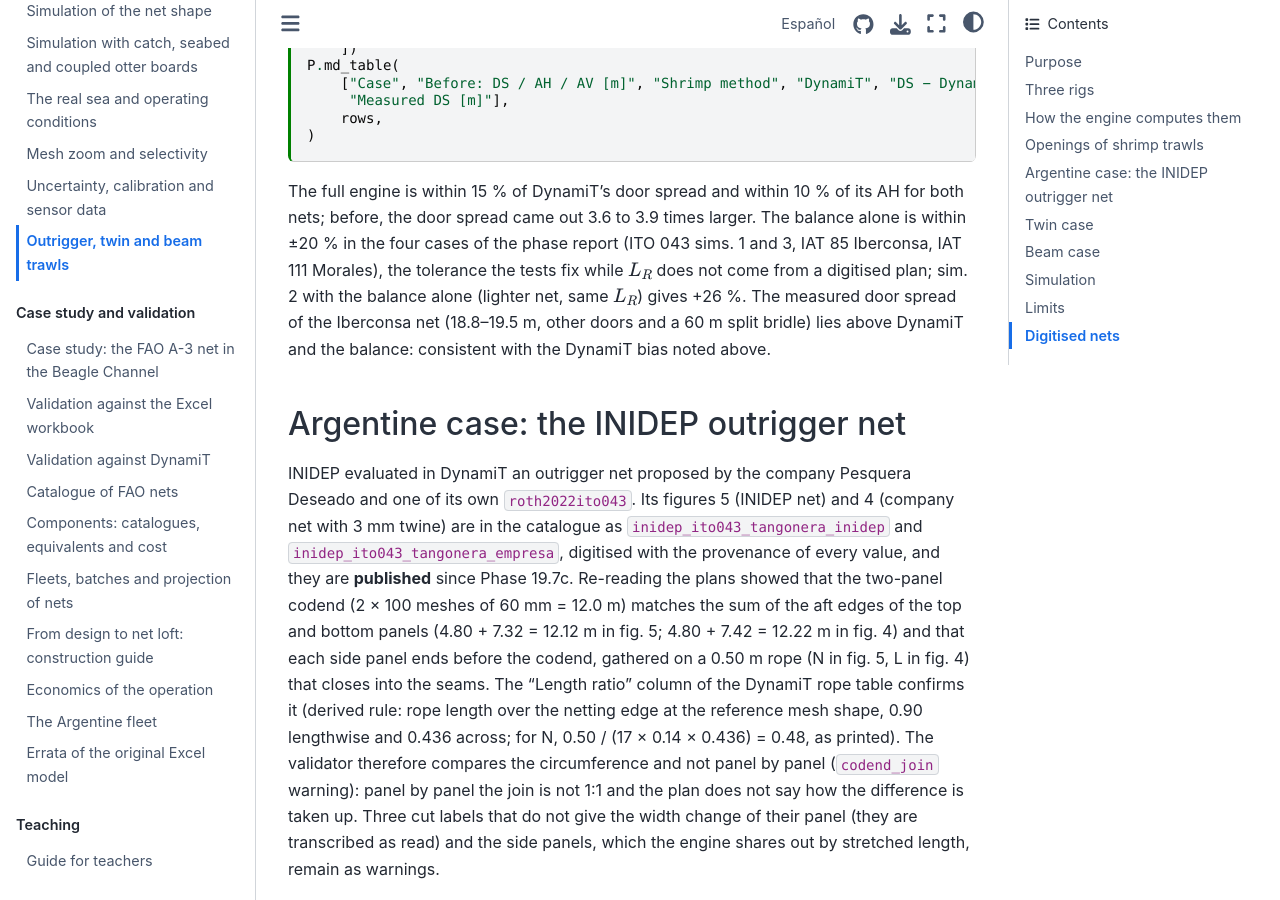
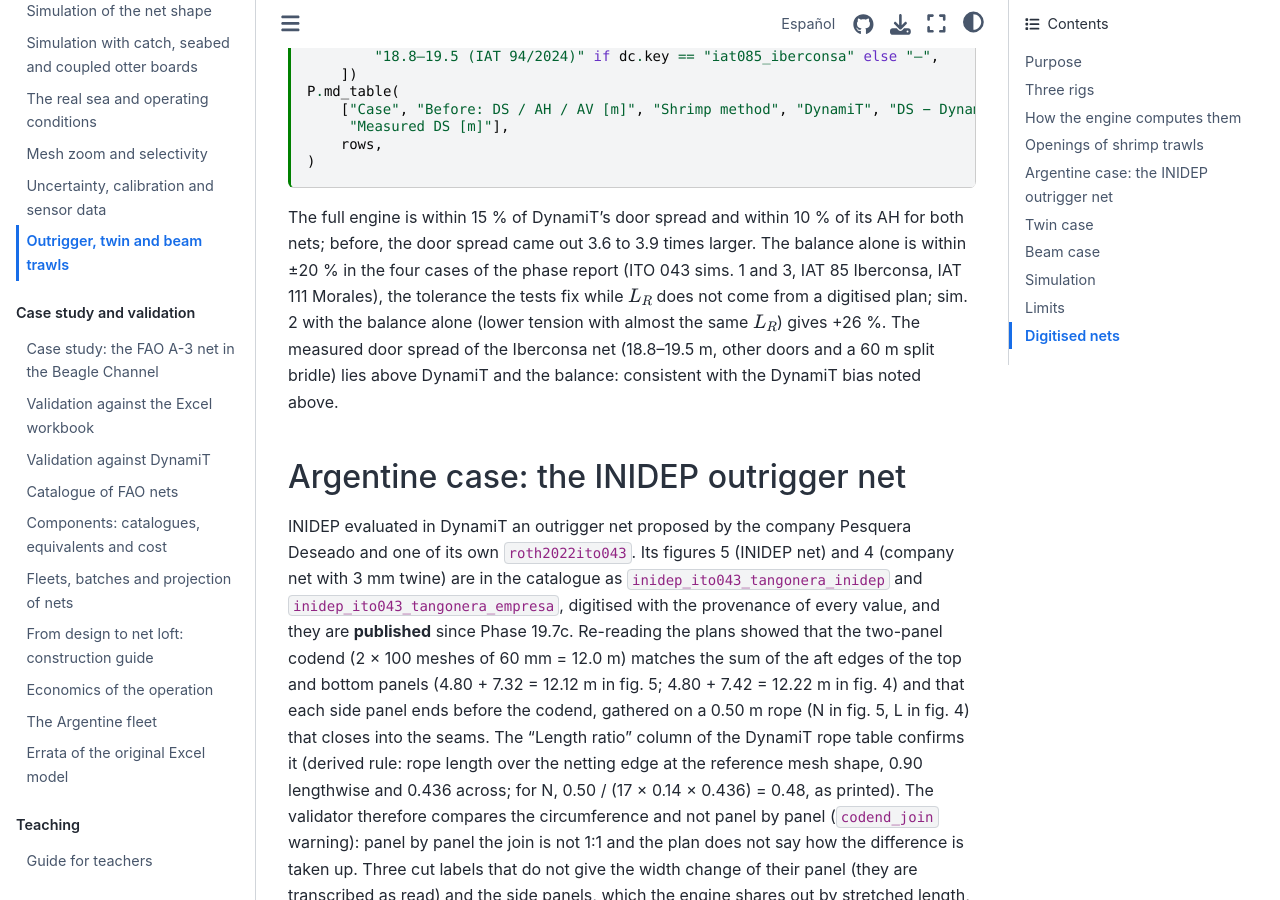
Before and after one commit to arielgiamportone/trawl-design-lab, a Jupyter Book: the page built from docs/en/26_aparejos_dobles_y_vara.md, in a window 1280 px wide and 900 px high, scrolled down 5768 px. Built offline with Jupyter Book 1.0.4 settings and Sphinx 7.4.7 and the Sphinx Book theme 1.1.4, drawn with Linux system fonts in a browser that asks for light colours; cross-references to code outside the pages are shown as plain code; some of the changed text lies outside the part shown.

Commit message:
Fase 19.7b/c: ajustes de redacción del capítulo 26
Co-Authored-By: Claude Opus 5.5 <noreply@anthropic.com>
Claude-Session: https://claude.ai/code/session_01GxmE171J19C1A6ZvcYULfz

```diff
--- a/docs/en/26_aparejos_dobles_y_vara.md
+++ b/docs/en/26_aparejos_dobles_y_vara.md
@@ -301,7 +302,7 @@ The full engine is within 15 % of DynamiT's door spread and within 10 % of its A
 before, the door spread came out 3.6 to 3.9 times larger. The balance alone is within ±20 % in the
 four cases of the phase report (ITO 043 sims. 1 and 3, IAT 85 Iberconsa, IAT 111 Morales), the
 tolerance the tests fix while $L_R$ does not come from a digitised plan; sim. 2 with the balance
-alone (lighter net, same $L_R$) gives +26 %. The measured door spread of the Iberconsa net
+alone (lower tension with almost the same $L_R$) gives +26 %. The measured door spread of the Iberconsa net
 (18.8–19.5 m, other doors and a 60 m split bridle) lies above DynamiT and the balance: consistent
 with the DynamiT bias noted above.
 
```
Also changed, not shown: other parts of docs/en/26_aparejos_dobles_y_vara.md (+2 -1 lines), docs/26_aparejos_dobles_y_vara.md (+3 -2 lines).
